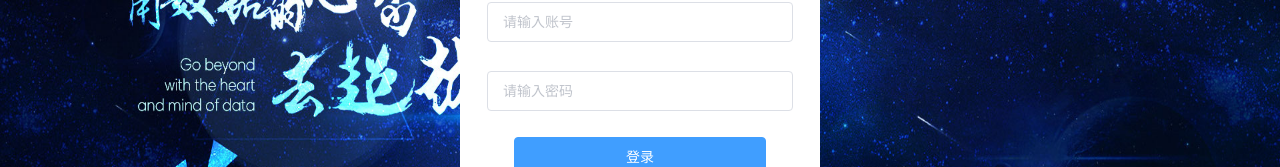
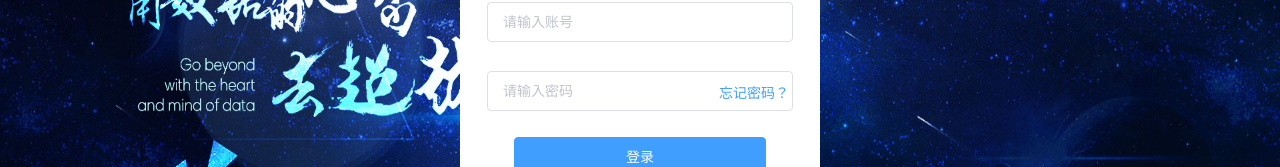
Before and after one commit to myjuniors/admin-template, a Vue app: page /login in a window 1280 px wide. Shown: the part 314-481 px from the top of the page. Built offline with nearby package versions, Linux system fonts and the light colour scheme.

Commit message:
新增忘记密码功能

```diff
--- a/src/views/Login/Login.vue
+++ b/src/views/Login/Login.vue
@@ -33,6 +33,9 @@
           auto-complete="on"
           @keyup.enter.native="handleLogin"
         />
+        <div class="forgetContainer">
+          <el-button type="text" class="forgetPassword">忘记密码？</el-button>
+        </div>
       </el-form-item>
 
       <el-button :loading="loading" type="primary" class="loginBtn" @click.native.prevent="handleLogin">
@@ -123,6 +126,19 @@ import { setTimeout } from 'timers';
       .el-form-item {
         &:nth-child(3) {
           margin-bottom: 10px;
+          position: relative;
+        }
+        .forgetContainer {
+          position: absolute;
+          right: 10px;
+          top: 50%;
+          transform: translateY(-50%);
+          height: 20px;
+          text-align: right;
+          line-height: 20px;
+          .forgetPassword {
+            padding: 0 20px;
+          }
         }
       }
       .toggleContainer {
```
